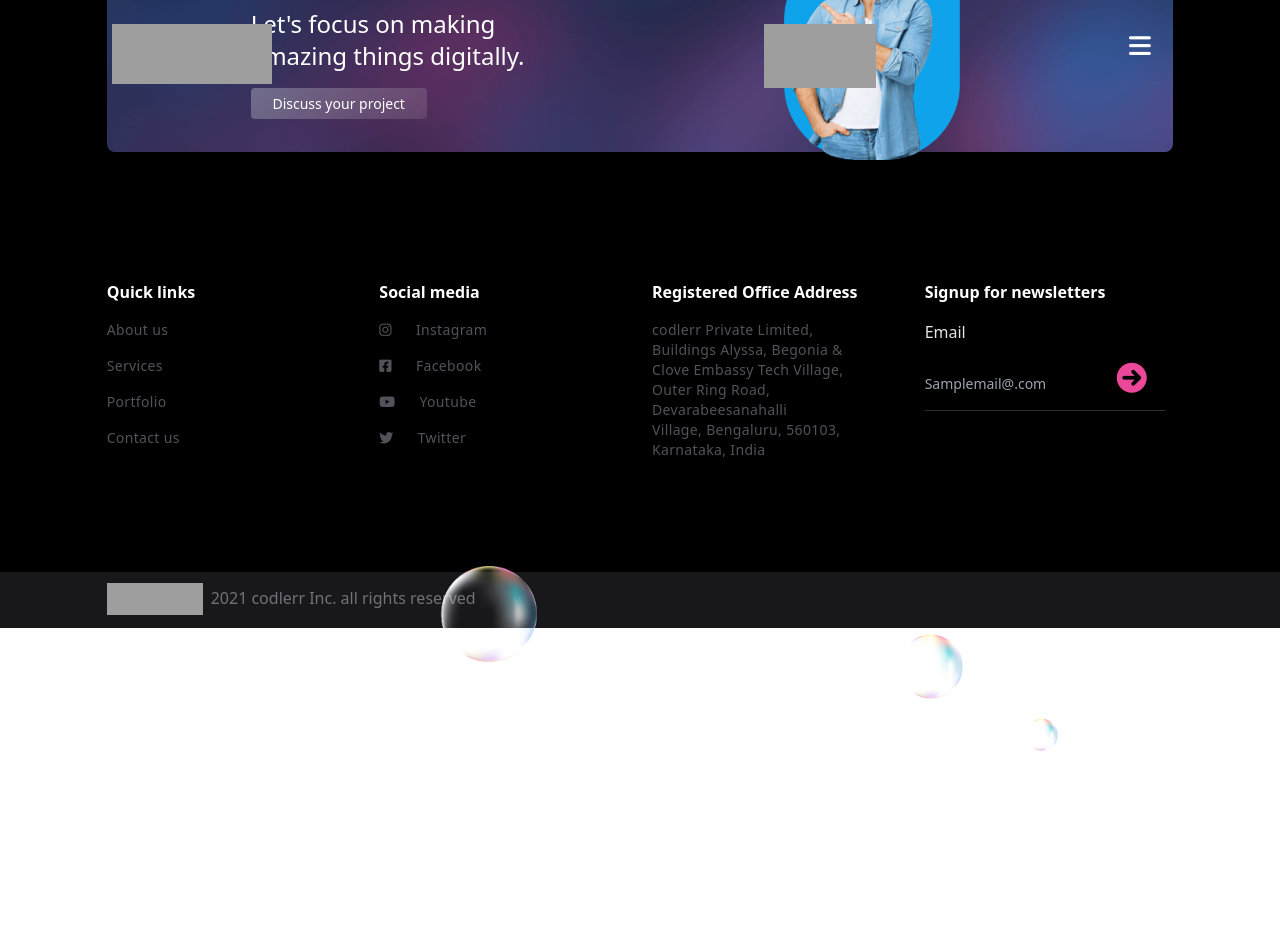
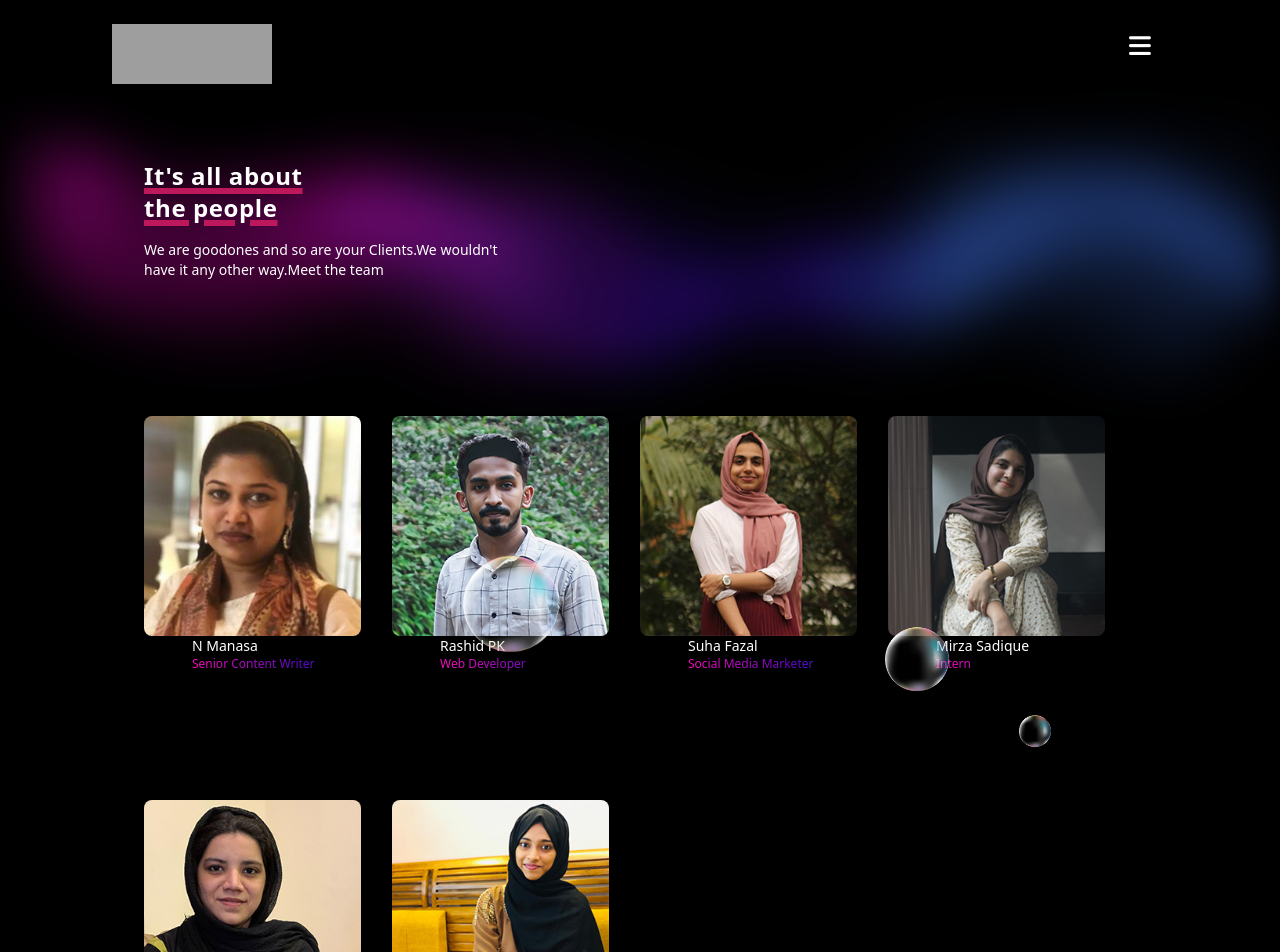
Before and after one commit to Codlerr/codler-test, a React (Create React App) app: page /teams in a window 1280 px wide. Shown: the top 952 px of the page. Before the commit the page ends 800 px from the top, so only its background shows below. Built offline with nearby package versions, Linux system fonts and the light colour scheme; grey boxes are pictures that could not be loaded; a web font is replaced by a local one.

Commit message:
team ui add

```diff
--- a/src/App.js
+++ b/src/App.js
@@ -15,6 +15,7 @@ import Portfolio from './component/portfolio';
 import Portfolioinner from './component/portfolio2';
 import Blogdetails from './component/blog-details';
 import OnClickMobile from './component/onclick-mobile';
+import Teams from './component/teams';
 import "slick-carousel/slick/slick.css";
 import "slick-carousel/slick/slick-theme.css";
 function App() {
@@ -34,6 +35,7 @@ function App() {
               <Route element={<Blog />} path='/blog' />
               <Route element={<Blogdetails />} path='/blog/blogdetails' />
               <Route element={<OnClickMobile />} path='/technology/onclickmobile' />
+              <Route element={<Teams />} path='/teams' />
 
               </Routes>
           <Footer />
--- a/src/component/header.js
+++ b/src/component/header.js
@@ -2,15 +2,10 @@ import react from 'react';
 import Aos from 'aos';
 import "aos/dist/aos.css";
 import { useEffect } from 'react';
-import { faBars } from '@fortawesome/free-solid-svg-icons'
-import { FontAwesomeIcon } from '@fortawesome/react-fontawesome'
 import { Link, useNavigate } from "react-router-dom";
 import 'bootstrap/dist/css/bootstrap.min.css';
 import React, { useState } from "react";
-import { Transition } from "@headlessui/react";
-import { button,form,nav} from 'react-bootstrap';
-import logo from '../images/White.png';
-import menu from '../images/heading/menuclick.png';
+
 
 
 
@@ -41,6 +36,7 @@ function Header() {
                                 <li><a href=" " onClick={() => navigate('/technology')}>Technology</a></li>
                                 <li><a href=" " onClick={() => navigate('/portfolio')}>Portfolio</a></li>
                                 <li><a href=" " onClick={() => navigate('/blog')}>Blog</a></li>
+                                <li><a href=" " onClick={() => navigate('/teams')}>Our Team</a></li>
                                 <li><a href=" " onClick={() => navigate('/faq')}>Faq</a></li>
                                 <li><a href=" " onClick={() => navigate('/Contactus')}>Contact us</a></li>
                             </ul>
--- a/src/component/home.js
+++ b/src/component/home.js
@@ -367,7 +367,7 @@ function Home() {
                         <img src={'https://res.cloudinary.com/dbwyrrrqo/image/upload/v1648586941/codler/lineshade_z7kfah.png'} alt="bg" className="w-screen h-80  -mt-96 " />
                   </div>
         </section>
-        <section className='bg-[#191919] h-full w-full xs:px-0 sm:px-10 md:px-24 md:py-4  py-10 lg:my-20'>
+        <section className='bg-[#191919] h-full w-full xs:px-0 sm:px-10 md:px-24 md:py-4  py-10 lg:my-20' >
             <img src={'https://res.cloudinary.com/dbwyrrrqo/image/upload/v1650310414/codler/img4_2x_1_3_qfxnu0.png'} className='w-20 h-20 -ml-24 -mt-12'/>
             <div>
             <Imageslider/>
--- a/src/component/slider.js
+++ b/src/component/slider.js
@@ -32,37 +32,37 @@ export default function Imageslider() {
         </div>
         </div>
 
-      <div className="w-[100%] mt-5 lg:mt-5 xs:px-0 sm:px-6 md:px-0">
+      <div className="w-[100%] mt-5 lg:mt-5 xs:w-96 md:w-full xs:-ml-3 sm:ml-0 sm:px-6 md:px-0">
         <Slider ref={sliderRef} arrows={false} slidesToShow={4} {...settings}>
         <div>
-          <img src={images[3].url} alt='image' className='w-[227px] h-[228px] ml-4 rounded-sm'/>
+          <img src={images[0].url} alt='image' className='w-[227px] h-[228px] ml-4 rounded-sm'/>
           <p className="text-white font-semibold text-sm ml-24 mt-1">N Manasa</p>
           <p className="textlbg font-semibold text-xs ml-[70px] -mt-4">Senior Content Writer</p>
           </div>
           <div>
-          <img src={images[5].url} alt='image' className='w-[227px] h-[228px] ml-4 rounded-sm'/>
-          <p className="text-white font-semibold text-sm ml-24 mt-1">Suha Fazal</p>
+          <img src={images[1].url} alt='image' className='w-[227px] h-[228px] ml-4 rounded-sm'/>
+          <p className="text-white font-semibold text-sm ml-24 mt-1">Rashid PK</p>
+          <p className="textlbg font-semibold text-xs ml-[90px] -mt-4">Web Developer</p>
+          </div>
+          <div className="">
+          <img src={images[2].url} alt='image' className='w-[227px] h-[228px] ml-2 rounded-sm'/>
+          <p className="text-white font-semibold text-sm ml-20 mt-1">Suha Fazal</p>
           <p className="textlbg font-semibold text-xs ml-[70px] -mt-4">Social Media Marketer</p>
           </div>
-          <div>
-          <img src={images[1].url} alt='image' className='w-[227px] h-[228px] ml-2 rounded-sm'/>
-          <p className="text-white font-semibold text-sm ml-20 mt-1">Rashid PK</p>
-          <p className="textlbg font-semibold text-xs ml-[70px] -mt-4">Web Developer</p>
-          </div>
           <div className='ml-3 md:ml-0'>
-            <img src={images[0].url} alt='image' className='w-[227px] h-[228px] rounded-sm'/>
+            <img src={images[3].url} alt='image' className='w-[227px] h-[228px] rounded-sm'/>
             <p className="text-white font-semibold text-sm ml-16 mt-1">Mirza Sadique</p>
             <p className="textlbg font-semibold text-xs ml-[90px] -mt-4"> Intern</p>
           </div>
           <div>
-          <img src={images[2].url} alt='image' className='w-[227px] h-[228px] ml-3 rounded-sm'/>
-          <p className="text-white font-semibold text-sm ml-10 mt-1">Haniyya Hessa Sharfu</p>
-          <p className="textlbg font-semibold text-xs ml-24 -mt-4">Intern</p>
+          <img src={images[4].url} alt='image' className='w-[227px] h-[228px] ml-3 rounded-sm'/>
+          <p className="text-white font-semibold text-sm ml-20 mt-1">Noora Latheef</p>
+          <p className="textlbg font-semibold text-xs ml-20 -mt-4">Web Developer</p>
           </div>
           <div>
-          <img src={images[4].url} alt='image' className='w-[227px] h-[228px] ml-4 rounded-sm'/>
-          <p className="text-white font-semibold text-sm ml-20 mt-1">Noora Latheef</p>
-          <p className="textlbg font-semibold text-xs ml-20 -mt-4">Web Developer</p>
+          <img src={images[5].url} alt='image' className='w-[227px] h-[228px] ml-4 rounded-sm'/>
+          <p className="text-white font-semibold text-sm ml-20 mt-1">Haniyya Hessa Sharfu</p>
+          <p className="textlbg font-semibold text-xs ml-[130px] -mt-4">Intern</p>
           </div>
         </Slider>
       </div>
--- /dev/null
+++ b/src/component/teams.js
@@ -0,0 +1,49 @@
+import Aos from 'aos';
+import "aos/dist/aos.css";
+import { useEffect } from 'react';
+import shade from '../images/onclick/lineshade.png';
+import { images } from '../constants/constants';
+import '../App.css';
+
+
+function Teams() {
+    images.map((index)=>console.log(index.name));
+    function display(index){
+        return(
+            <div className='w-96 h-96'>
+            <img src={index.url} alt="" className='w-[328ox] h-[220px] rounded-lg'/>
+            <p className='ml-12 text-white text-sm'>{index.name}</p>
+            <p className=' textlbg -mt-4 ml-12 text-xs'>{index.designation}</p>
+            </div>
+        )
+    }
+    useEffect(() => {
+        Aos.init({ duration: 2000 });
+    }, []);
+    return (
+        <div>
+
+
+                <section className=''>
+                    <div className=''>
+                    <img src={shade} className='blur-lg z-0 absolute  pt-40 lg:pt-16' data-aos="zoom-in"></img>
+                        <div className='text-white blur-none py-40 mx-12 lg:mx-36' data-aos="fade-up">
+                            <p className='text-3xl w-48 lg:text-2xl font-bold tracking-wide underline decoration-pink-700 decoration-[6px]'>It's all about the people</p>
+                            <p className='text-xs  lg:text-sm lg:w-96'>We are goodones and so are your Clients.We wouldn't have it any other way.Meet the team</p>
+                        </div>
+
+                    </div>
+                </section>
+
+                <section className=''>
+                    <div className='lg:mx-36 mx-8 md:mx-12 sm:mx-[25%] grid md:grid-cols-3 xl:grid-cols-4 -mt-10 '>
+                       {images.map(display)}
+                   </div>
+                </section>
+
+
+
+        </div>
+        )
+}
+export default Teams;
--- a/src/constants/constants.js
+++ b/src/constants/constants.js
@@ -36,39 +36,39 @@
       },
     ]
      export const images=[{
-         name:"kiran",
-         designation:'developer',
-         url:require('../images/teams/image 1.jpg')
+         name:"N Manasa",
+         designation:'Senior Content Writer',
+         url:require('../images/teams/Image 4.jpg')
 
      },
      {
-        name:"kiran2",
-        designation:'developer2',
+        name:"Rashid PK",
+        designation:'Web Developer',
         url:require('../images/teams/image 2.jpg')
 
     },
     {
-        name:"kiran3",
-        designation:'developer3',
-        url:require('../images/teams/image 3.jpg')
+        name:"Suha Fazal",
+        designation:'Social Media Marketer',
+        url:require('../images/teams/Image 6.jpg')
 
     },
     {
-        name:"kiran1",
-        designation:'developer1',
-        url:require('../images/teams/Image 4.jpg')
+        name:"Mirza Sadique",
+        designation:'Intern',
+        url:require('../images/teams/image 1.jpg')
 
     },
     {
-        name:"kiran4",
-        designation:'developer',
+        name:"Noora Latheef",
+        designation:'Web Developer',
         url:require('../images/teams/Image 5.jpg')
 
     },
     {
-        name:"kiran4",
-        designation:'developer',
-        url:require('../images/teams/Image 6.jpg')
+        name:"Haniyya Hessa Sharfu",
+        designation:'Intern',
+        url:require('../images/teams/image 3.jpg')
 
     },
 
```
